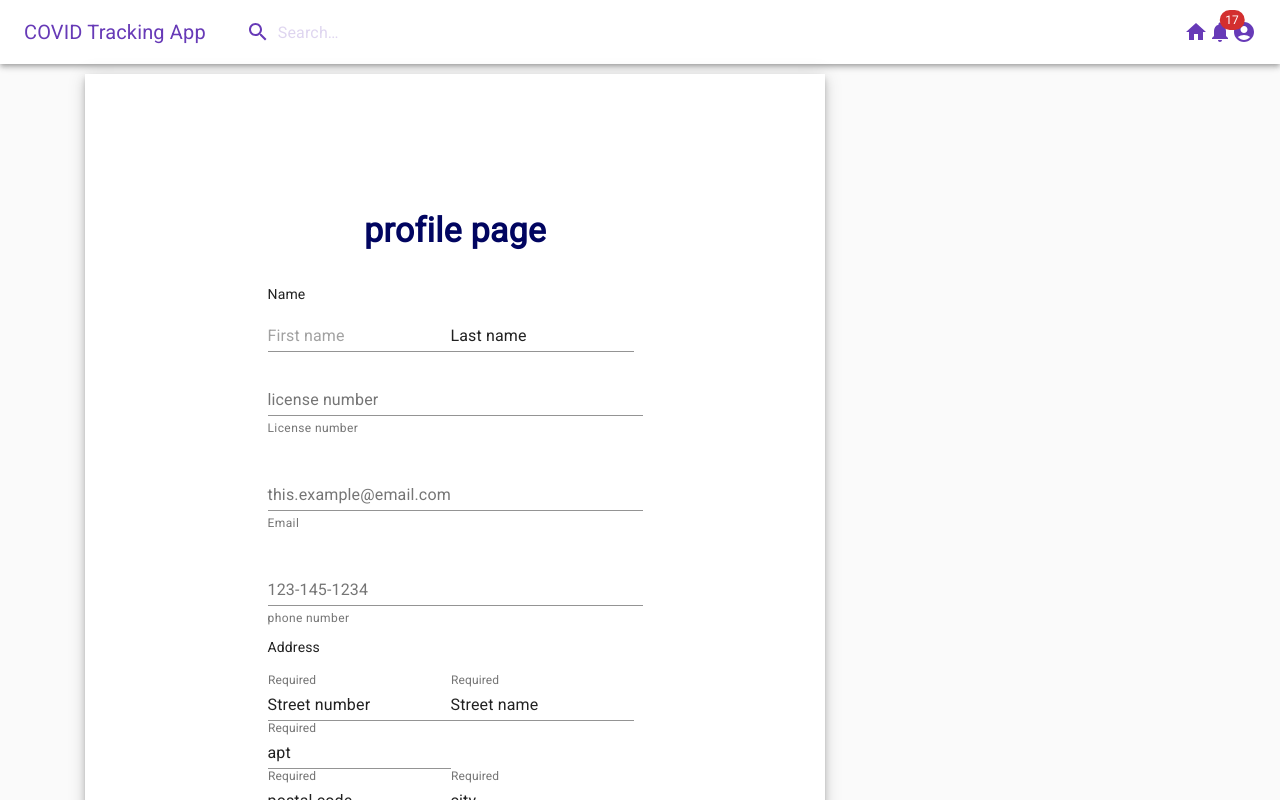
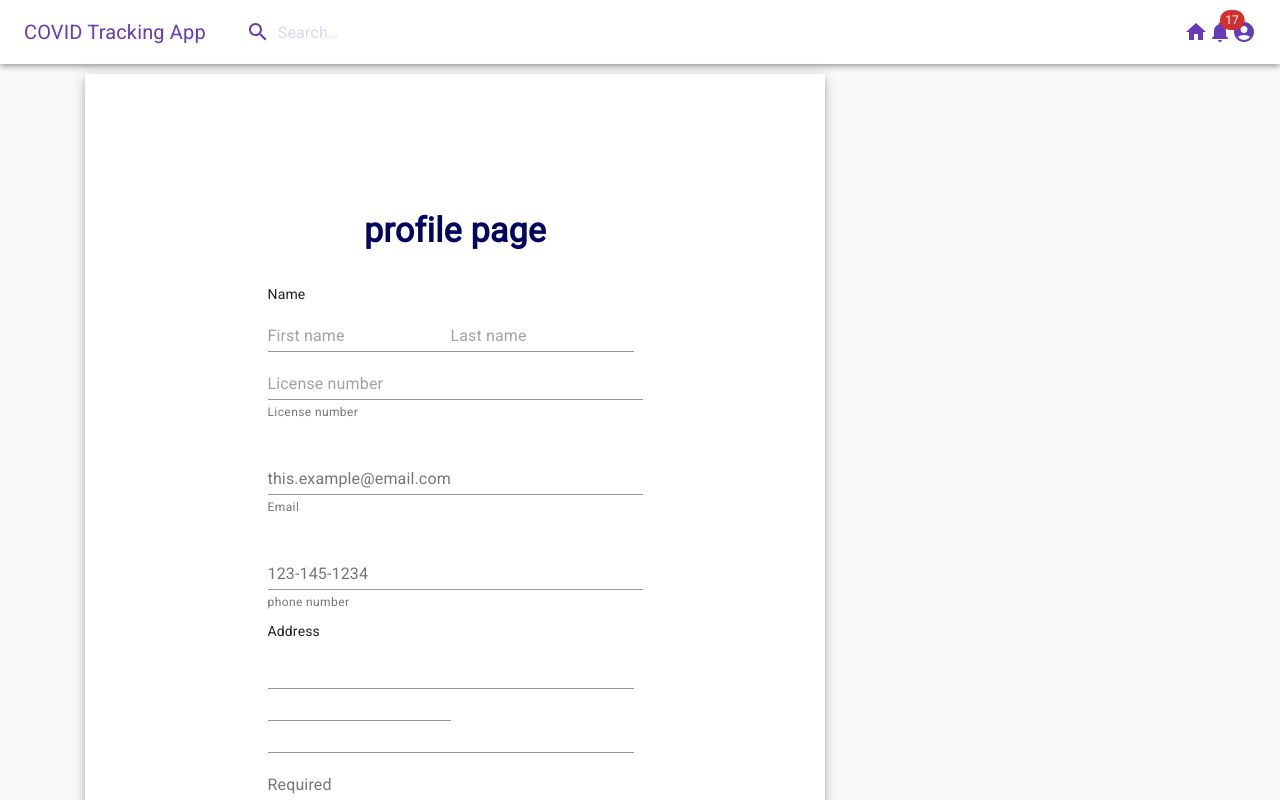
Before and after one commit to guaj/covidtrackingapp, a React (Create React App) app: page /doctor-profile-edit in a window 1280 px wide. Shown: the top 800 px of the page. Built offline with nearby package versions, Linux system fonts and the light colour scheme.

Commit message:
doctor profile edit final version

```diff
--- a/src/components/UserProfile/DoctorProfile/DoctorProfileUpdate.js
+++ b/src/components/UserProfile/DoctorProfile/DoctorProfileUpdate.js
@@ -54,7 +54,7 @@ export default function DoctorProfile() {
         window.location = '/dashboard'; //wrong redirect, waiting for user dashboard page
     }
 
-     const [contacts, setContacts] = useState(data);
+     const [doctors, setDoctors] = useState(data);
 
         const [editFormData, setEditFormData] = useState({
             firstName: '',
@@ -71,24 +71,24 @@ export default function DoctorProfile() {
 
         });
 
-        const [editContactId, setEditContactId] = useState(null);
+        const [editDoctorId, setEditDoctorId] = useState(null);
 
-        const handleEditClick = (event) => {
+        const handleInformationLoad = (event) => {
             event.preventDefault();
-            const contact = contacts[0];
-            setEditContactId(contact.id);
+            const doctor = doctors[0];
+            setEditDoctorId(doctor.id);
 
             const formValues = {
-                firstName: contact.firstName,
-                lastName: contact.lastName,
-                licenseNumber: contact.licenceNumber,
-                email: contact.email,
-                phoneNumber: contact.phoneNumber,
-                streetName: contact.streetName,
-                apt: contact.apt,
-                postalCode: contact.postalCode,
-                city: contact.city,
-                province: contact.province,
+                firstName: doctor.firstName,
+                lastName: doctor.lastName,
+                licenseNumber: doctor.licenceNumber,
+                email: doctor.email,
+                phoneNumber: doctor.phoneNumber,
+                streetName: doctor.streetName,
+                apt: doctor.apt,
+                postalCode: doctor.postalCode,
+                city: doctor.city,
+                province: doctor.province,
             };
 
 
@@ -112,8 +112,8 @@ export default function DoctorProfile() {
         const handleEditFormSubmit = (event) => {
             event.preventDefault();
 
-            const editedContact = {
-                id: editContactId,
+            const editedDoctor = {
+                id: editDoctorId,
                 firstName: editFormData.firstName,
                 lastName: editFormData.lastName,
                 licenseNumber: editFormData.licenseNumber,
@@ -125,12 +125,12 @@ export default function DoctorProfile() {
                 province: editFormData.province,
 
             };
-            const newContacts = [...contacts];
-            const index = contacts.findIndex((contact) => contact.id === editContactId);
-            newContacts[0] = editedContact;
-            setContacts(newContacts);
-            setEditContactId(null);
-            console.log(JSON.stringify(newContacts));
+            const newDoctors = [...doctors];
+            const index = doctors.findIndex((doctor) => doctor.id === editDoctorId);
+            newDoctors[0] = editedDoctor;
+            setDoctors(newDoctors);
+            setEditDoctorId(null);
+            console.log(JSON.stringify(newDoctors));
         };
     return (
     <div className = "container">
@@ -142,7 +142,7 @@ export default function DoctorProfile() {
                     <Typography component="h1" variant="h4" className={classes.title}>
                         profile page
                     </Typography>
-                    <form className={classes.form} id='form' onSubmit={handleSubmit}>
+                    <form className={classes.form} id='form' onSubmit={handleEditFormSubmit}>
                         <div>
                             <p>Name</p>
                             <TextField
@@ -151,84 +151,97 @@ export default function DoctorProfile() {
                                 name="firstName"
                                 value={editFormData.firstName}
                                 onChange={handleEditFormChange}
-                                onClick={handleEditClick}
+                                onClick={handleInformationLoad}
                             />
 
 
                             <TextField
-                                id="lastName"
-                                defaultValue="Last name"
+                                type="text"
+                                 placeholder="Last name"
+                                 name="lastName"
+                                  value={editFormData.lastName}
+                                  onChange={handleEditFormChange}
                             />
                           <TextField
                               type="text"
                               margin="normal"
                               fullWidth
-                              id="doctorIdNumber"
-                              label="license number"
+                              placeholder="License number"
                               name="licenseNumber"
                               autoComplete=""
                               helperText="License number"
+                              value={editFormData.licenseNumber}
+                             onChange={handleEditFormChange}
                           />
                           <TextField
                               type="email"
                               margin="normal"
                               fullWidth
-                              id="email"
                               label="this.example@email.com"
                               name="email"
                               autoComplete="email"
                               helperText="Email"
                               data-testid="sign-up-email"
+                              value={editFormData.email}
+                               onChange={handleEditFormChange}
                           />
                           <TextField
                               type="text"
                               margin="normal"
                               fullWidth
-                              id="phoneNumber"
                               label="123-145-1234"
                               name="phoneNumber"
                               autoComplete="email"
                               helperText="phone number"
                               data-testid="phone-number"
+                              value={editFormData.phoneNumber}
+                               onChange={handleEditFormChange}
                           />
                             <div>
                                 <p>Address</p>
                                 <TextField
                                     type="text"
-                                    id="streetNumber"
-                                    label="Required"
+                                    name="streetNumber"
                                     defaultValue="Street number"
+                                    value={editFormData.streetNumber}
+                                    onChange={handleEditFormChange}
                                 />
                                 <TextField
                                     type="text"
-                                    id="address"
-                                    label="Required"
+                                    name="streetName"
                                     defaultValue="Street name"
+                                    value={editFormData.streetName}
+                                    onChange={handleEditFormChange}
                                 />
                                 <TextField
                                     type="text"
-                                    id="address"
-                                    label="Required"
-                                    defaultValue="apt"
+                                    name="apt"
+                                    //defaultValue="apt"
+                                    value={editFormData.apt}
+                                    onChange={handleEditFormChange}
                                 />
                             </div>
                             <TextField
                                 type="text"
-                                id="address"
-                                label="Required"
+                                name="postalCode"
                                 defaultValue="postal code"
+                                value={editFormData.postalCode}
+                                onChange={handleEditFormChange}
                             />
                             <TextField
                                 type="text"
-                                id="address"
-                                label="Required"
+                                name="city"
                                 defaultValue="city"
+                                value={editFormData.city}
+                                onChange={handleEditFormChange}
                             />
                             <TextField
                                 type="text"
-                                id="address"
+                                name="province"
                                 label="Required"
                                 defaultValue="Province"
+                                value={editFormData.province}
+                                onChange={handleEditFormChange}
                             />
                             <div>
                                 <Button
```
